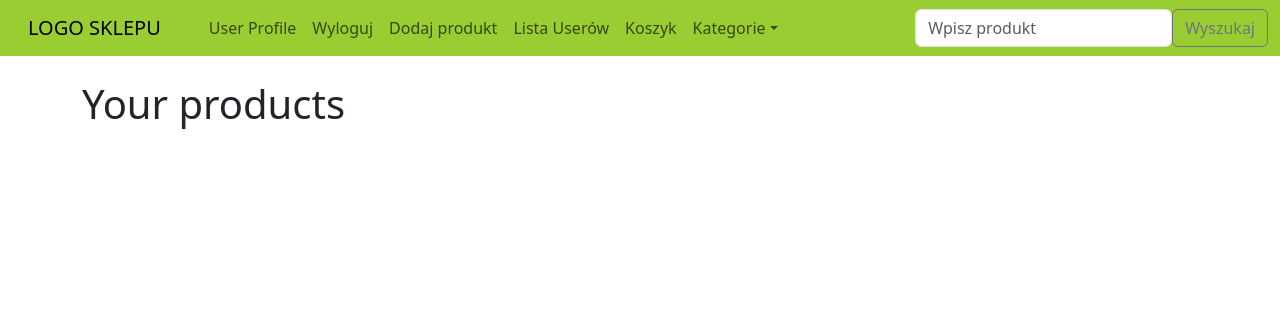
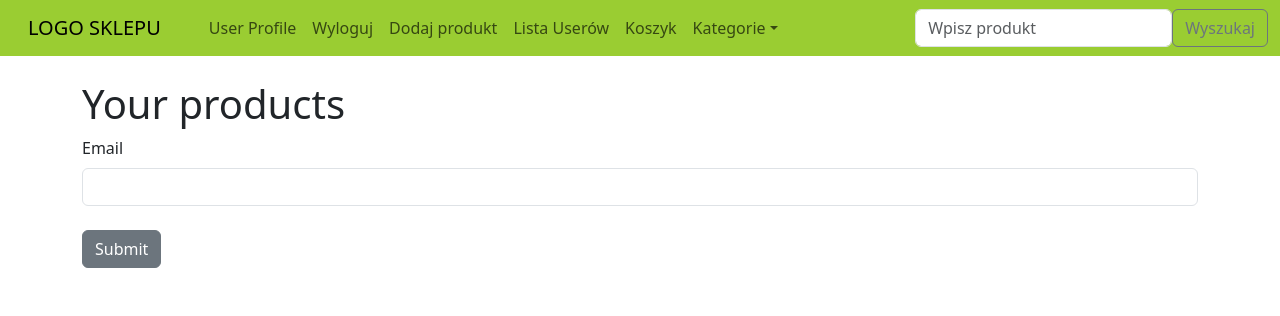
Before and after one commit to PrzybyszB/SklepZoo, a Flask app: page /order in a window 1280 px wide. Shown: the top 316 px of the page. Run offline with Flask 3, Linux system fonts and the light colour scheme; the visitor is signed in with stand-in values (Sample User, id 1); parts of the project's set-up code (start-up, migrations or seed data) failed here and were passed over.

Commit message:
Shopping cart is done.  WIP Orders and create temporary users when not registered want to buy items

```diff
--- a/app.py
+++ b/app.py
@@ -2,11 +2,13 @@ from flask import Flask, render_template, flash, request, redirect, url_for, ses
 from flask_migrate import Migrate
 from flask_login import UserMixin, LoginManager, login_user, login_required, logout_user, current_user
 from flask_sqlalchemy import SQLAlchemy
-from datetime import datetime
+from datetime import datetime, timedelta
 from webforms import LoginForm, UserForm, ProductForm, CategoryForm, Order_detailForm
 from werkzeug.security import generate_password_hash, check_password_hash
+from werkzeug.datastructures import MultiDict
 from sqlalchemy.orm import relationship
-
+import re
+import json
 # from db_models import Users, Products
 # from sites import sites
 
@@ -41,6 +43,14 @@ def load_user(user_id):
 @app.route("/", methods=['GET', 'POST'])
 def home():
     return render_template("index.html")
+
+
+# Making session time 24h
+@app.before_request
+def make_session_time():
+    session.permanent = True
+    app.permanent_session_lifetime = timedelta(minutes=1440)
+
 
 #Create User add function
 @app.route('/user_add', methods=['GET', 'POST'])
@@ -237,32 +247,42 @@ def update(user_id):
 @app.route('/cart', methods=['GET', 'POST'])
 def cart():
     form = Order_detailForm()
-    cart = session.get('cart')
+    cart = session.get('cart', [])
 
     return render_template("cart.html", cart=cart, form=form)
 
+
 @app.route('/update_cart', methods=['GET', 'POST'])
 def update_cart():
+    if request.method == "POST":
+        cart = session.get('cart', [])
 
-    # TODO Quantity drugiego produktu nie jest przekazywane, ID idzie ładnie a quantity zapisuje sie pierwszego produktu tylko
-    if request.method == "POST":
-        cart = session.get('cart')
-        update = False
-        for item in cart:
-            product_id = item['product_id'] # int(request.form.get('product_id'))
-            quantity = int(request.form.get('quantity'))
-            if item['product_id'] == product_id:
-                if quantity != item['quantity']:
-                    item['quantity'] = quantity
-                    update = True
-                    break
-        if not update:
-            session['cart'] = cart
+        # Creating group using regex to sort our cart
+        pattern = re.compile(r"items\[(\d+)\]\[(quantity|product_id)\]")
+        cart_list = {}
+        for key in request.form.keys():
+            match = pattern.match(key)
+            if match:
+                index = int(match.group(1))
+                if index not in cart_list:
+                    cart_list[index] = {}
+                cart_list[index][match.group(2)] = ((key, request.form[key]))
+
+        # Extract quantity of product from cart and change a value to quantity from sorting request.form
+        for index, product_details_items in sorted(cart_list.items(), key=lambda x: int(x[0])):
+            product_details = [product_details_items['quantity'], product_details_items['product_id']]
+            for quantity in product_details:
+                quantity = int(product_details_items['quantity'][1])
+                if quantity != cart[int(index)]['quantity']:
+                    cart[int(index)]['quantity'] = quantity
+
+        #Saving up to date cart in session
         session['cart'] = cart
         session.modified = True
         return redirect(url_for('cart'))
     else:
         return redirect(url_for('cart'))
+
 
 @app.route('/product/<int:product_id>', methods=['GET', 'POST'])
 def product(product_id = 1):
@@ -296,13 +316,30 @@ def product(product_id = 1):
                                form1=form1,)
 
 @app.route('/order', methods=["GET","POST"])
-@login_required
 def order():
 
-    # TODO ORDERS i ORDER DETAIL, sciagam dane z session, zatwierdzam i wpierdalam do bazy danych Orders i Order details
+    # TODO
+    # Ustawić żeby Columny w bazie danych Users mogły być NULL, zmienić, że przy rejestracji muszą być wypełnione
+    # sqlalchemy.exc.IntegrityError: (pymysql.err.IntegrityError) (1048, "Column 'username' cannot be null")
+    # ORDERS i ORDER DETAIL, sciagam dane z session, zatwierdzam i wpierdalam do bazy danych Orders i Order details
+    form = UserForm()
+    cart = session.get('cart')
+    user_email = None
+    if request.method == "POST":
+        #user = Users(user_id = 1, username = 'Bartek', name = 'Bartek', email = 'Bartek@test1.pl')
+        user_email = Users.query.filter_by(email = user_email).first()
+        if user_email is None:
+            user_email = Users(name=None,
+                        username = None,
+                        email = form.email.data,
+                        password_hash= None,
+                        user_id = 3)
 
-
-
+            db.session.add(user_email)
+            db.session.commit()
+        user_email = form.email.data
+        return redirect(url_for("orders_detail/<str:user_email>"))
+    return render_template('order.html', cart = cart, form = form)
     # Orders.cart_id = 1
     # Orders.product_id =1
 
@@ -322,6 +359,16 @@ def order():
     #     return redirect(url_for('login'))
     # return redirect(url_for('cart'))
     return render_template('order.html')
+
+
+@app.route('/orders_detail/<str:user_email>', methods=["GET","POST"])
+def order_detail(user_email):
+    form = UserForm()
+    cart = session.get('cart')
+    user_email = Users.query.filter_by(user_emial = user_email).first()
+    return render_template("orders_detail.html",
+                           form=form,
+                           cart=cart,)
 
 #DB MODELS
 
@@ -447,8 +494,7 @@ praktyka
 
     #TODO LIST
 
-    # Ustawić quantity w ten sposób aby moża było w koszyku dodawać i odejmować
-    # Ustawic cart session timeout - na np 1 dzien. Ogarnac zeby session sie nie resetowało co odswiezenie strony
+    # zrobić usera od łapy i ogarnąc order
     # Tworze produkt, robie przy produkcie add to koszyk przenosi mnie do koszyka
     # Ustawić żeby produkty układały sie w kolejnośći ID/ żeby ich ID sie resetowało
     # BACKUP bazy danych zrobić (skopiować sobie po zrobieniu bazy userów i produktów)
--- a/templates/order.html
+++ b/templates/order.html
@@ -2,31 +2,25 @@
 
 {% block content %}
 
-{% for message in get_flashed_messages() %}
 
-    <div class="alert alert-warning alert-dismissible fade show" role="alert">
-        {{ message }}
-        <button type="button" class="btn-close" data-bs-dismiss="alert" aria-label="Close"></button>
-    </div>
-{% endfor %}
+<h1>Your products</h1>
+{% if user  %}
 
 
-{% if current_user.is_authenticated %}
-<h1>Your products</h1>
-
-
-
-
+KOSZYK {{ cart }}
+USER {{ user.email }}
 
 {% else %}
+<form method="POST">
+    {{ form.hidden_tag() }}
 
-<h2>Must Be Logged In</h2>
-<p>Sorry, you must be logged in to acces this page!</p>
+    {{ form.email.label(class="form-label") }}
+    {{ form.email( class="form-control") }}
+    <br/>
 
-<a href="{{ url_for('login') }}">Login here</a>
+    {{ form.submit(class="btn btn-secondary") }}
 
-
+</form>
 {% endif %}
 
-
 {% endblock %}
```
Also changed, not shown: templates/cart.html (+4 -3 lines), templates/orders_detail.html (added, +14 -0 lines).
